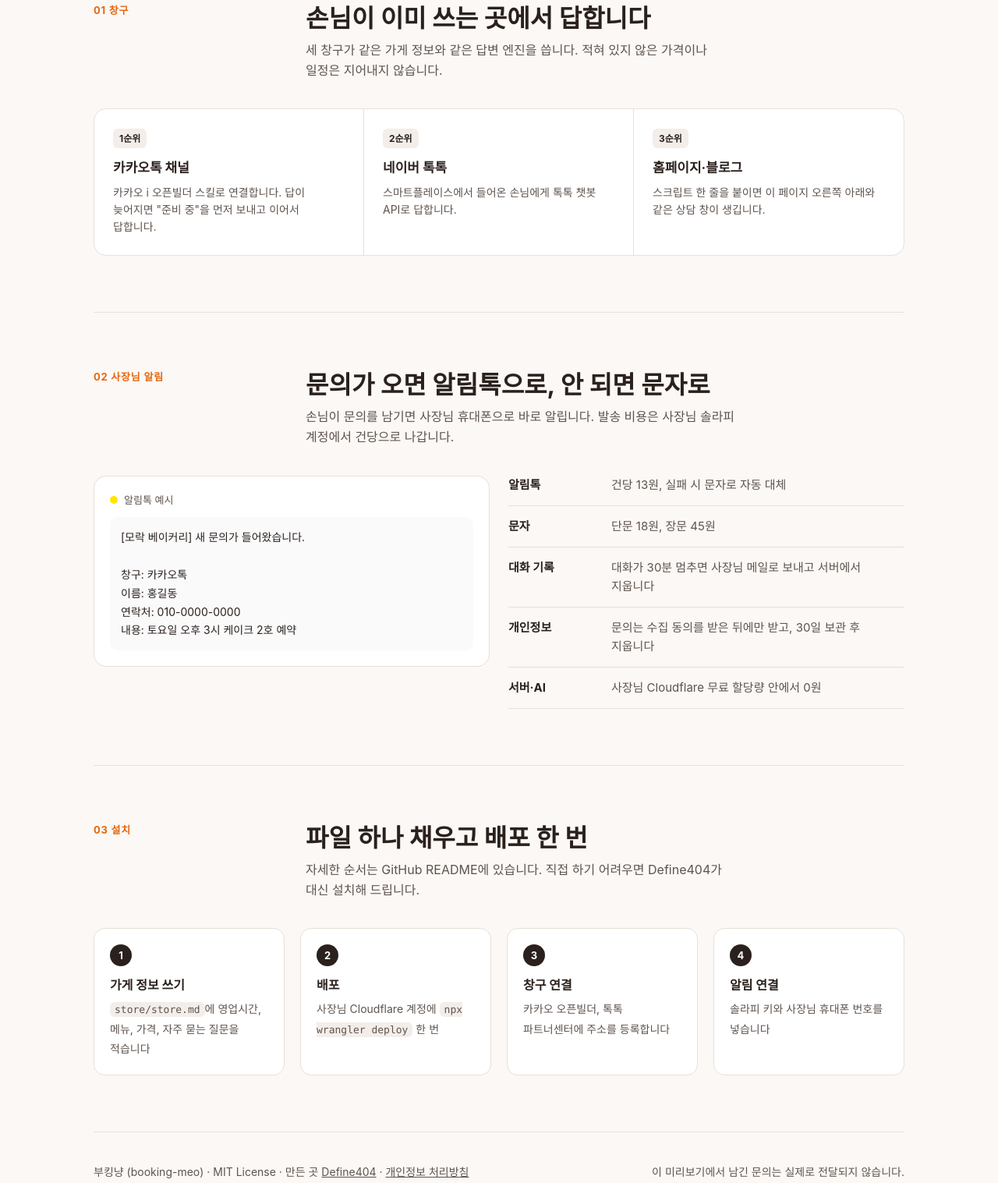
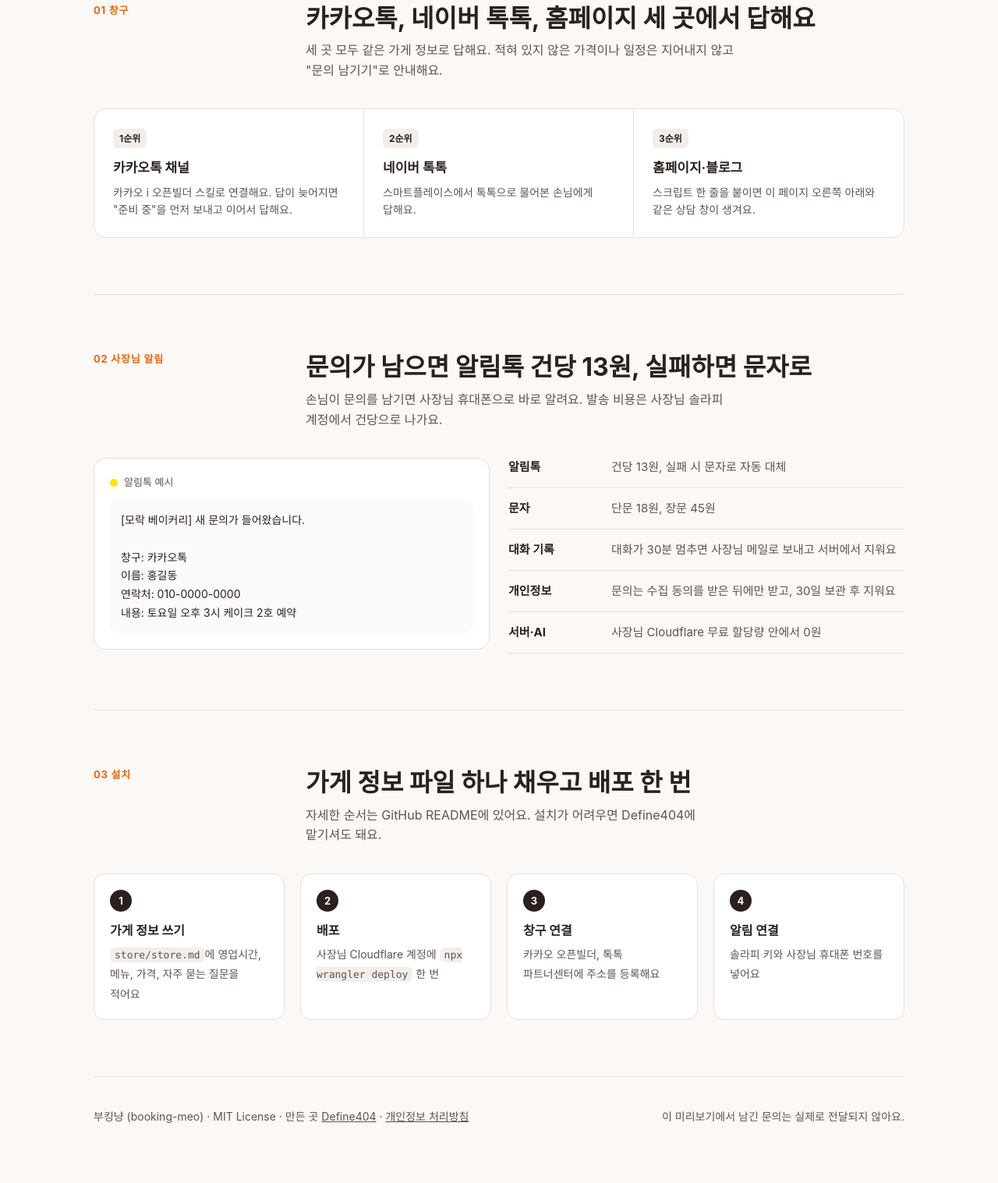
Before and after one commit to johndefine404/booking-meo, a website: page widget/index.html in a window 1280 px wide. Shown: the part 825-2342 px from the top of the page at 78% size. Drawn offline with nearby package versions, Linux system fonts and the light colour scheme; no server answers; a web font is replaced by a local one.

Commit message:
대외 문구 개편: 실제 국내 사장님 대상 문형으로 제목·소개 정리

```diff
--- a/package.json
+++ b/package.json
@@ -1,7 +1,7 @@
 {
   "name": "booking-meo",
   "version": "0.1.0",
-  "description": "부킹냥: 한국 소상공인용 AI 상담 챗봇 (카카오톡 채널, 네이버 톡톡, 홈페이지)",
+  "description": "부킹냥: 카카오톡 채널, 네이버 톡톡, 홈페이지 손님 질문에 가게 정보대로 답하는 상담 챗봇",
   "author": "Define404 <john@define404.com>",
   "license": "MIT",
   "type": "module",
--- a/widget/index.html
+++ b/widget/index.html
@@ -4,7 +4,7 @@
 <meta charset="utf-8">
 <meta name="viewport" content="width=device-width, initial-scale=1">
 <title>부킹냥 미리보기</title>
-<meta name="description" content="홈페이지가 없어도 카카오톡 채널, 네이버 톡톡에서 손님 문의에 답하는 소상공인용 오픈소스 AI 상담 챗봇">
+<meta name="description" content="카카오톡 채널, 네이버 톡톡, 홈페이지로 온 손님 질문에 가게 정보대로 답하는 무료 오픈소스 상담 챗봇. 문의가 남으면 사장님 휴대폰으로 알림톡이 가요.">
 <link rel="icon" href="./logo.svg" type="image/svg+xml">
 <link rel="stylesheet" href="https://cdn.jsdelivr.net/gh/orioncactus/pretendard@v1.3.9/dist/web/variable/pretendardvariable-dynamic-subset.min.css">
 <style>
@@ -117,8 +117,8 @@
 
   <section class="hero">
     <div>
-      <h1>홈페이지가 없어도, <em>카카오톡에서</em> 손님 문의에 답하는 고양이 직원</h1>
-      <p class="lead">가게 정보 파일 하나만 채우면 카카오톡 채널, 네이버 톡톡, 홈페이지에서 영업시간과 가격을 안내하고, 예약은 네이버 예약으로 넘기고, 문의는 사장님 휴대폰으로 알려 드립니다.</p>
+      <h1><em>카카오톡 채널</em>로 온 손님 질문, 가게 정보대로 바로 답해요</h1>
+      <p class="lead">영업시간, 가격, 주차 같은 질문은 가게 정보 파일에 적힌 대로 답하고, 예약은 네이버 예약으로 넘겨요. 손님이 문의를 남기면 사장님 휴대폰으로 알림톡이 가요. 홈페이지가 없어도 카카오톡 채널만 있으면 돼요.</p>
       <div class="chips">
         <span class="chip">오픈소스 MIT</span>
         <span class="chip">사장님 Cloudflare 무료 계정</span>
@@ -126,7 +126,7 @@
       </div>
       <div class="try">
         <img src="./cat.svg" alt="" style="background:var(--brand);border-radius:50%;padding:3px">
-        <div><b>지금 바로 대화해 보세요</b><span>오른쪽 아래 고양이를 누르면 예시 가게 "모락 베이커리"의 상담 창이 열립니다. 실제 AI가 답합니다.</span></div>
+        <div><b>손님처럼 직접 물어보세요</b><span>오른쪽 아래 고양이를 누르면 예시 가게 "모락 베이커리" 상담 창이 열려요. 실제 AI가 답해요.</span></div>
       </div>
     </div>
 
@@ -158,19 +158,19 @@
   <section class="block" id="channels">
     <div class="sec-head">
       <div class="no">01 창구</div>
-      <div><h2>손님이 이미 쓰는 곳에서 답합니다</h2><p>세 창구가 같은 가게 정보와 같은 답변 엔진을 씁니다. 적혀 있지 않은 가격이나 일정은 지어내지 않습니다.</p></div>
+      <div><h2>카카오톡, 네이버 톡톡, 홈페이지 세 곳에서 답해요</h2><p>세 곳 모두 같은 가게 정보로 답해요. 적혀 있지 않은 가격이나 일정은 지어내지 않고 "문의 남기기"로 안내해요.</p></div>
     </div>
     <div class="channels">
-      <div><span class="tag">1순위</span><h3>카카오톡 채널</h3><p>카카오 i 오픈빌더 스킬로 연결합니다. 답이 늦어지면 "준비 중"을 먼저 보내고 이어서 답합니다.</p></div>
-      <div><span class="tag">2순위</span><h3>네이버 톡톡</h3><p>스마트플레이스에서 들어온 손님에게 톡톡 챗봇 API로 답합니다.</p></div>
-      <div><span class="tag">3순위</span><h3>홈페이지·블로그</h3><p>스크립트 한 줄을 붙이면 이 페이지 오른쪽 아래와 같은 상담 창이 생깁니다.</p></div>
+      <div><span class="tag">1순위</span><h3>카카오톡 채널</h3><p>카카오 i 오픈빌더 스킬로 연결해요. 답이 늦어지면 "준비 중"을 먼저 보내고 이어서 답해요.</p></div>
+      <div><span class="tag">2순위</span><h3>네이버 톡톡</h3><p>스마트플레이스에서 톡톡으로 물어본 손님에게 답해요.</p></div>
+      <div><span class="tag">3순위</span><h3>홈페이지·블로그</h3><p>스크립트 한 줄을 붙이면 이 페이지 오른쪽 아래와 같은 상담 창이 생겨요.</p></div>
     </div>
   </section>
 
   <section class="block" id="alert">
     <div class="sec-head">
       <div class="no">02 사장님 알림</div>
-      <div><h2>문의가 오면 알림톡으로, 안 되면 문자로</h2><p>손님이 문의를 남기면 사장님 휴대폰으로 바로 알립니다. 발송 비용은 사장님 솔라피 계정에서 건당으로 나갑니다.</p></div>
+      <div><h2>문의가 남으면 알림톡 건당 13원, 실패하면 문자로</h2><p>손님이 문의를 남기면 사장님 휴대폰으로 바로 알려요. 발송 비용은 사장님 솔라피 계정에서 건당으로 나가요.</p></div>
     </div>
     <div class="alert-row">
       <div class="notice" aria-label="사장님 알림톡 예시">
@@ -185,8 +185,8 @@
       <ul class="facts">
         <li><b>알림톡</b><span>건당 13원, 실패 시 문자로 자동 대체</span></li>
         <li><b>문자</b><span>단문 18원, 장문 45원</span></li>
-        <li><b>대화 기록</b><span>대화가 30분 멈추면 사장님 메일로 보내고 서버에서 지웁니다</span></li>
-        <li><b>개인정보</b><span>문의는 수집 동의를 받은 뒤에만 받고, 30일 보관 후 지웁니다</span></li>
+        <li><b>대화 기록</b><span>대화가 30분 멈추면 사장님 메일로 보내고 서버에서 지워요</span></li>
+        <li><b>개인정보</b><span>문의는 수집 동의를 받은 뒤에만 받고, 30일 보관 후 지워요</span></li>
         <li><b>서버·AI</b><span>사장님 Cloudflare 무료 할당량 안에서 0원</span></li>
       </ul>
     </div>
@@ -195,19 +195,19 @@
   <section class="block" id="install">
     <div class="sec-head">
       <div class="no">03 설치</div>
-      <div><h2>파일 하나 채우고 배포 한 번</h2><p>자세한 순서는 GitHub README에 있습니다. 직접 하기 어려우면 Define404가 대신 설치해 드립니다.</p></div>
+      <div><h2>가게 정보 파일 하나 채우고 배포 한 번</h2><p>자세한 순서는 GitHub README에 있어요. 설치가 어려우면 Define404에 맡기셔도 돼요.</p></div>
     </div>
     <ol class="steps">
-      <li><b>가게 정보 쓰기</b><span><code>store/store.md</code>에 영업시간, 메뉴, 가격, 자주 묻는 질문을 적습니다</span></li>
+      <li><b>가게 정보 쓰기</b><span><code>store/store.md</code>에 영업시간, 메뉴, 가격, 자주 묻는 질문을 적어요</span></li>
       <li><b>배포</b><span>사장님 Cloudflare 계정에 <code>npx wrangler deploy</code> 한 번</span></li>
-      <li><b>창구 연결</b><span>카카오 오픈빌더, 톡톡 파트너센터에 주소를 등록합니다</span></li>
-      <li><b>알림 연결</b><span>솔라피 키와 사장님 휴대폰 번호를 넣습니다</span></li>
+      <li><b>창구 연결</b><span>카카오 오픈빌더, 톡톡 파트너센터에 주소를 등록해요</span></li>
+      <li><b>알림 연결</b><span>솔라피 키와 사장님 휴대폰 번호를 넣어요</span></li>
     </ol>
   </section>
 
   <footer>
     <span>부킹냥 (booking-meo) · MIT License · 만든 곳 <a href="https://define404.com">Define404</a> · <a href="https://contact.define404.com/privacy.html">개인정보 처리방침</a></span>
-    <span>이 미리보기에서 남긴 문의는 실제로 전달되지 않습니다.</span>
+    <span>이 미리보기에서 남긴 문의는 실제로 전달되지 않아요.</span>
   </footer>
 </div>
 <script src="./widget.js" data-title="모락 베이커리" data-privacy="https://contact.define404.com/privacy.html" data-entrust="Cloudflare, Inc.(미국)" defer></script>
```
Also changed, not shown: docs/UPDATES.md (added, +7 -0 lines), README.md.
